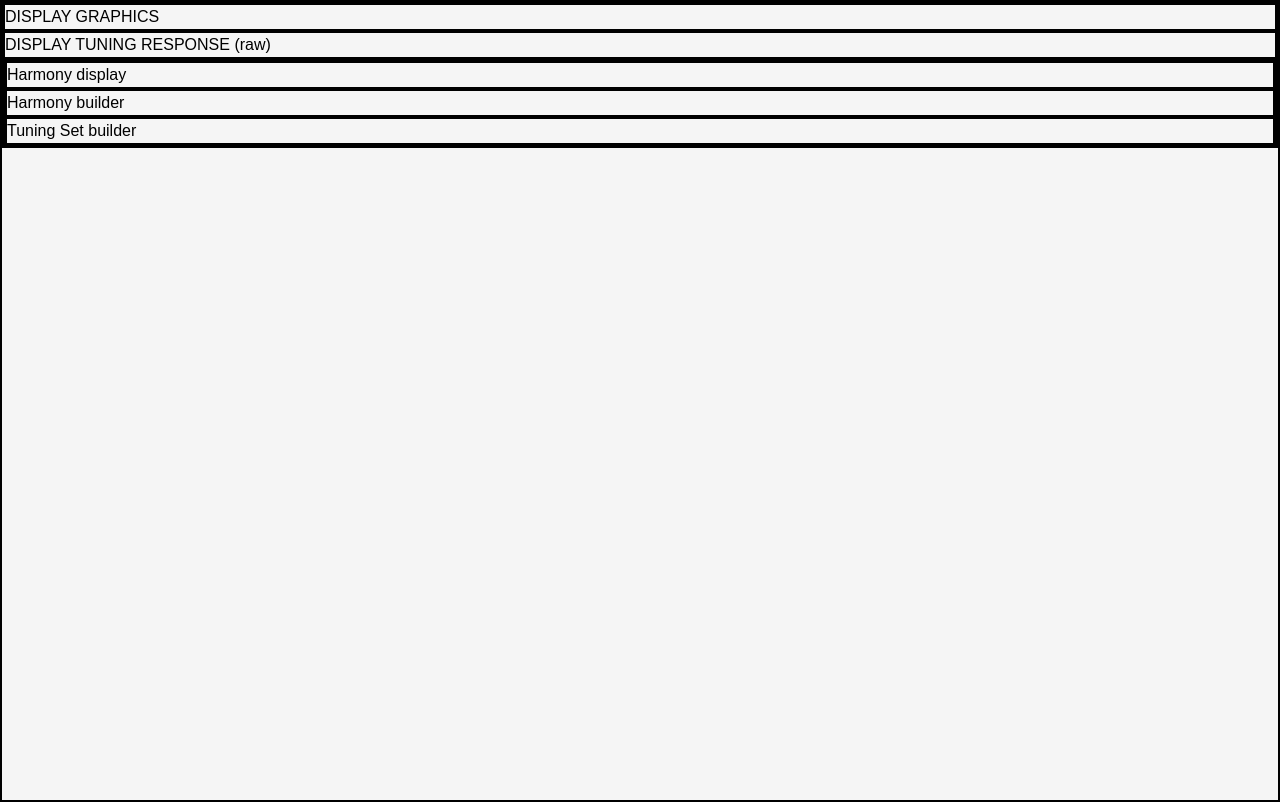
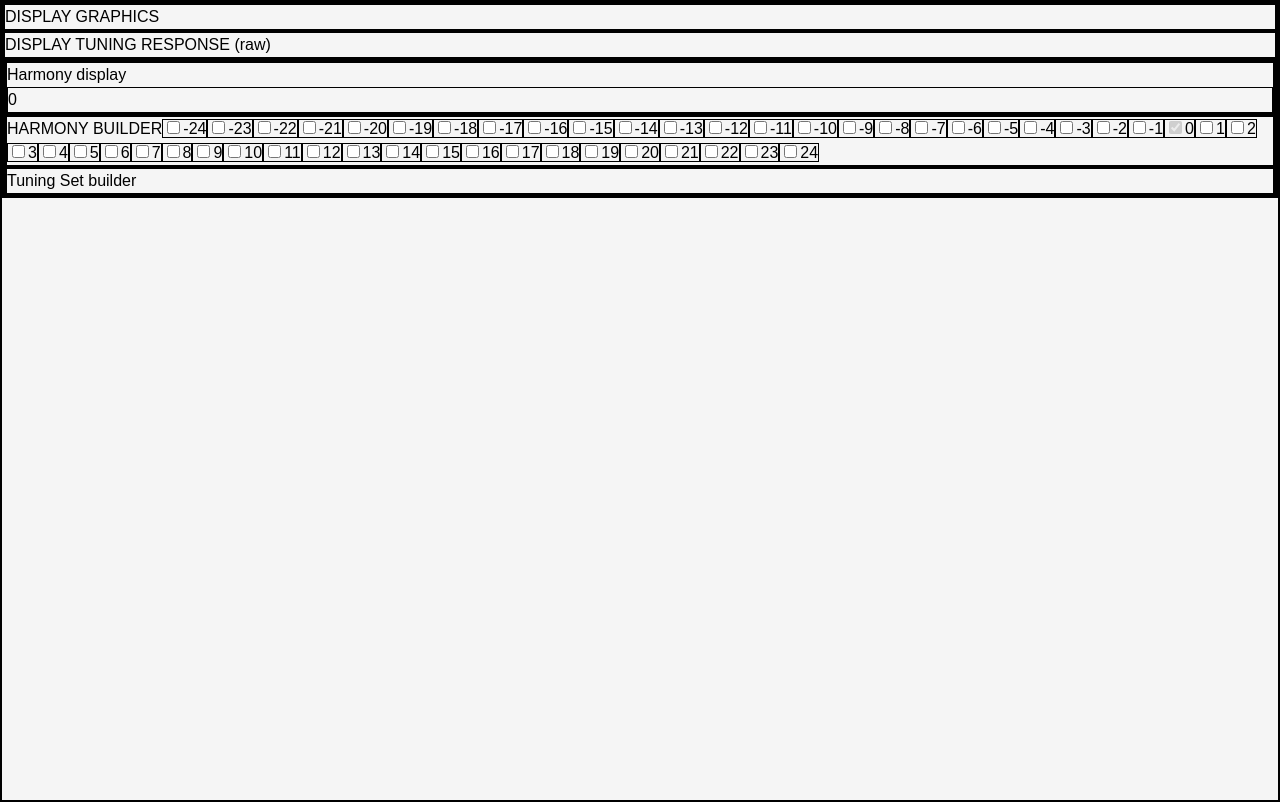
Before and after one commit to ennskevin/polymnia-react, a React (Vite) app: page / in a window 1280 px wide. Built offline with nearby package versions, Linux system fonts and the light colour scheme.

Commit message:
Draft harmony builder checkboxes, display in harmony display

```diff
--- a/index.html
+++ b/index.html
@@ -2,7 +2,7 @@
 <html lang="en">
   <head>
     <meta charset="UTF-8" />
-    <!-- <link rel="icon" type="image/svg+xml" href="/vite.svg" /> -->
+    <link rel="icon" type="image/svg+xml" href="/vite.svg" />
     <meta name="viewport" content="width=device-width, initial-scale=1.0" />
     <title>Polymnia</title>
   </head>
--- a/src/components/Tuner.tsx
+++ b/src/components/Tuner.tsx
@@ -16,6 +16,8 @@ export default function Tuner() {
      *  harmony = [{semitones, ratio, cents}]
      *  tuningSet = [{semitons, ratio}]
      *
+     *  banks -> harmony bank, tuningset bank,
+     *
      * Derived state:
      *  isTuned -> if tuning request successful (200 status), then true.
      *
@@ -31,8 +33,69 @@ export default function Tuner() {
         cents: number;
     }
 
-    const [harmony, setHarmony] = useState<Interval[]>([])
-    const [tuningSet, setTuningSet] = useState<Interval[]>([])
+    function createInterval(semitones: number): Interval {
+        return ({
+            semitones,
+            ratio: 0,
+            cents: 0,
+        })
+    }
+
+    const harmonyCheckboxValues = [
+        ...Array.from({ length: 49 }, (_, i) => -24 + i)
+    ]
+
+    const [harmony, setHarmony] = useState<Interval[]>([
+        createInterval(0)
+    ])
+
+    function harmonyIntervalIsSelected(value: number): boolean {
+        return harmony.some(interval => interval.semitones === value)
+    }
+
+    function sortIntervals(arr: Interval[]): Interval[] {
+        return arr.sort((a, b) => a.semitones - b.semitones)
+    }
+
+    // THIS IS OUR HARMONY BUILDING STATE SETTER
+    function toggleHarmonyIntervals(value: number) {
+        if (value === 0) return
+        setHarmony(prev => {
+            const exists = prev.some(i => i.semitones === value)
+            let next: Interval[]
+            if (exists) {
+                next = prev.filter(i => i.semitones !== value)
+            }
+            else {
+                next = [...prev, createInterval(value)]
+            }
+            return sortIntervals(next)
+        })
+    }
+
+    const harmonyCheckBoxElements = harmonyCheckboxValues.map(value => (
+        <label key={value}>
+            <input
+                type="checkbox"
+                checked={harmonyIntervalIsSelected(value)}
+                disabled={value === 0}
+                onChange={() => toggleHarmonyIntervals(value)}
+            />
+            {value}
+        </label>
+    ))
+
+    const harmonyDisplayElements = harmony.map(interval => (
+        <div>{interval.semitones}</div>
+    ))
+
+
+    // for later
+    // const [tuningSet, setTuningSet] = useState<Interval[]>([])
+
+
+
+    console.log(harmonyCheckBoxElements)
 
 
 
@@ -56,12 +119,14 @@ export default function Tuner() {
                     <section>
                         <div>
                             Harmony display
+                            {harmonyDisplayElements}
                         </div>
                     </section>
 
                     <section>
                         <div>
-                            Harmony builder
+                            HARMONY BUILDER
+                            {harmonyCheckBoxElements}
                         </div>
                     </section>
 
```
